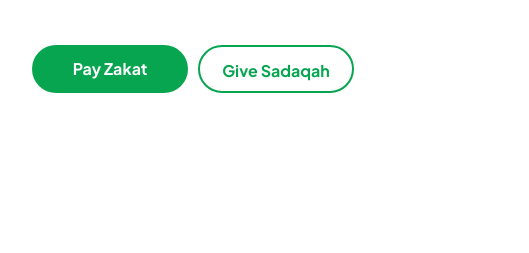
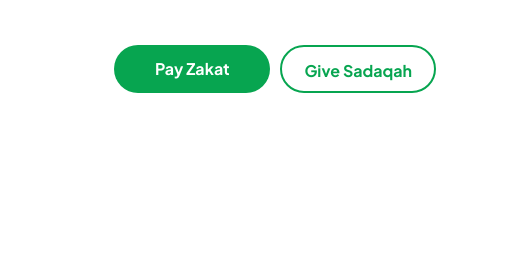
Before and after one commit to Ayam7273/azsf, a plain HTML site: page home.html in a window 1280 px wide. Shown: the part 509-762 px from the top of the page, 114-643 px from the left. Drawn offline with nearby package versions, Linux system fonts and the light colour scheme; grey boxes are pictures that could not be loaded.

Commit message:
23rd commit

```diff
--- a/css/home.css
+++ b/css/home.css
@@ -99,6 +99,7 @@ a {
     display: flex;
     flex-direction: row;
     gap: 10px;
+    justify-content: center;
 }
 
 .btn {
--- a/home.html
+++ b/home.html
@@ -8,8 +8,6 @@
   <!-- css -->
   <link rel="stylesheet" href="/css/home.css">
 
-  <!-- Favicon -->
-  <link rel="icon" href="/assets/favicon.png" type="image/x-icon">
 
   <!-- Fonts -->
   <link rel="preconnect" href="https://fonts.googleapis.com">
```
Also changed, not shown: 1 other file.
